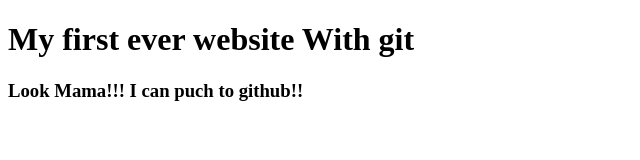
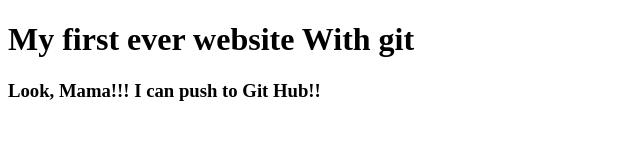
Before and after one commit to NurMohammadSarder/WebDevelopment, a plain HTML site: page index.html in a window 1280 px wide. Shown: the full height of the page, 0-640 px from the left. Drawn offline with Linux system fonts and the light colour scheme.

Commit message:
Update index.html

```diff
--- a/index.html
+++ b/index.html
@@ -7,6 +7,6 @@
 </head>
 <body>
     <h1>My first ever website With git</h1>
-    <h3>Look Mama!!! I can puch to github!!</h3>
+    <h3>Look, Mama!!! I can push to Git Hub!!</h3>
 </body>
 </html>
```
